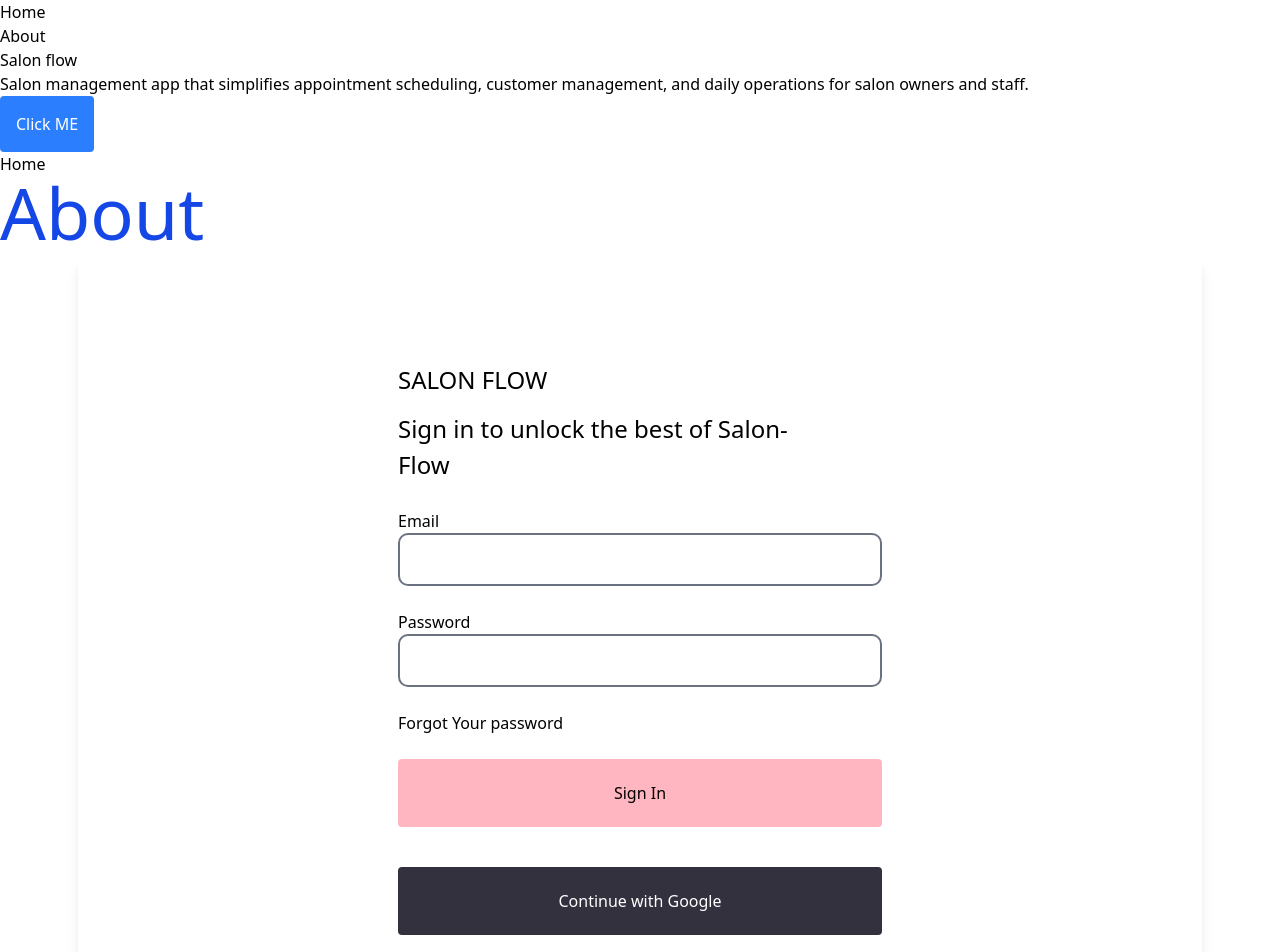
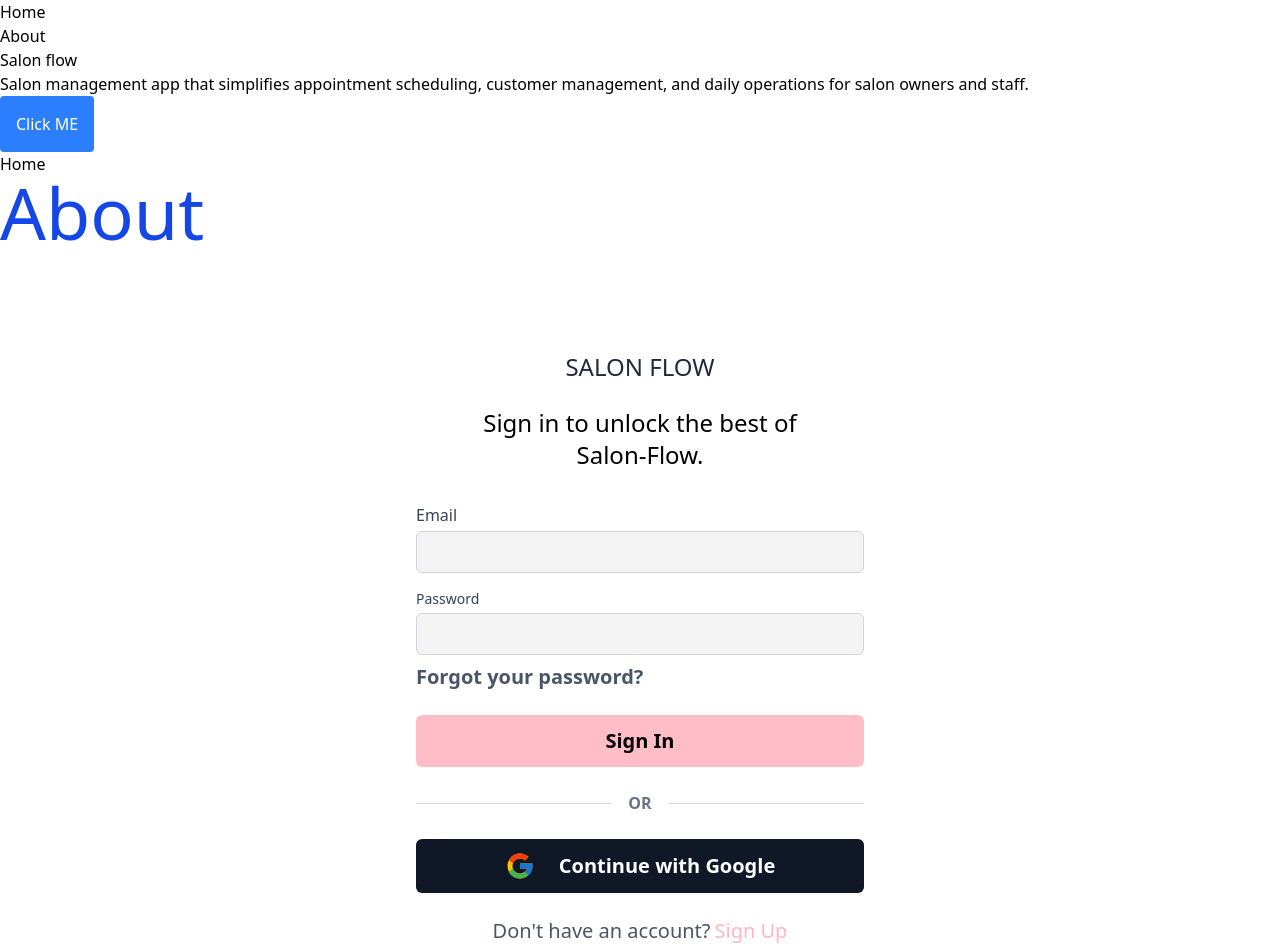
Before and after one commit to Delta-Rwanda/salon-flow, a React (Vite) app: page /LogIn in a window 1280 px wide. Shown: the top 952 px of the page. Built offline with nearby package versions, Linux system fonts and the light colour scheme.

Commit message:
feat: modify login-page

```diff
--- a/package.json
+++ b/package.json
@@ -17,6 +17,7 @@
     "@tailwindcss/vite": "^4.0.17",
     "react": "^18.2.0",
     "react-dom": "^18.2.0",
+    "react-icons": "^5.5.0",
     "react-router-dom": "^7.4.0",
     "tailwindcss": "^4.0.17"
   },
--- a/src/pages/LogIn.jsx
+++ b/src/pages/LogIn.jsx
@@ -1,31 +1,102 @@
+
+
+
+//import { useState } from 'react';
+
+import { FcGoogle } from "react-icons/fc";
+
 const LogIn = () => {
+    //const [email] = useState('');
+    //const [password] = useState('');
+
+
     return (
-        <div className="flex justify-center items-center h-screen ">
-            <div className="shadow-lg p-4 bg-white rounded-lg w-[1124px] h-[785px] flex justify-center items-center">
-                <form action="">
-                    <h1 className=" w-[174px] h-[29px] text-[24px] font-poppins">SALON FLOW</h1>
-                    <p className="mt-[20px] text-[24px] font-poppins w-[415px] h-[78px]">Sign in to unlock the best of Salon-Flow</p>
-                    <div className="pt-[20px]">
-                        <label htmlFor="e-mail">
-                            Email
-                        </label><br></br>
-                        <input type="text" name="email" id="email" className=" p-2.5 border-2 rounded-[10px] block  text-sm text-gray-500 w-[484px] h-[53px]" /><br></br>
-                        <label htmlFor="password">
-                            Password
-                        </label><br></br>
-                        <input type="password" name="password" id="password" className="p-2.5 border-2 rounded-[10px] block  text-sm text-gray-500 w-[484px] h-[53px]" /><br></br>
-                        <p>Forgot Your password</p><br></br>
-                        <button className="w-[484px] h-[68px] px-4 py-2 bg-[#FFB6C1] text-black rounded">
-                            Sign In
-                        </button><br></br>
-                        <button className="mt-[40px] w-[484px] h-[68px] px-4 py-2 bg-[#33313E] text-[#FFFFFF] rounded">
-                            Continue with Google
-                        </button>
+        <div className="flex flex-col items-center justify-center min-h-screen bg-white p-4 font-poppins">
+            <div className="w-full max-w-md">
+                {/*Title */}
+                <h1 className="text-center text-2xl font-medium text-gray-800 mb-6">SALON FLOW</h1>
+
+                {/* Sign in text */}
+                <p className=" text-2xl text-center mb-8   font-poppins font-regular">
+                    Sign in to unlock the best of<br />
+                    Salon-Flow.
+                </p>
+
+                <form>
+                    {/* Email Field */}
+                    <div className="mb-4">
+                        <label htmlFor="email" className="block text-[16px]  font-poppins font-regular text-gray-700 mb-1">Email</label>
+                        <input
+                            id="email"
+                            type="email"
+                            //value={email}
+                            //onChange
+                        className="w-full px-3 py-2 border border-gray-300 rounded-md focus:outline-none focus:ring-2 focus:ring-[#505050] bg-[#F4F4F4]"
+                            required
+                        />
                     </div>
+
+                    {/* Password Field */}
+                    <div className="mb-2">
+                        <label htmlFor="password" className="block text-sm text-gray-700 mb-1">Password</label>
+                        <input
+                            id="password"
+                            type="password"
+                            //value={password}
+                            //onChange
+                        className="w-full px-3 py-2 border border-gray-300 rounded-md focus:outline-none focus:ring-2 focus:ring-[#505050] bg-[#F4F4F4]"
+                            required
+                        />
+                    </div>
+
+                    {/* Forgot Password Link */}
+                    <div className="flex justify-start mb-6">
+                        <a href="#" className="text-xl font-poppins font-semibold text-gray-600 hover:text-gray-800">
+                            Forgot your password?
+                        </a>
+                    </div>
+
+                    {/* Sign In Button */}
+                    <button
+                        type="submit"
+                        className="w-full bg-[#ffb6c1e6] text-xl font-poppins font-semibold text-black py-3 rounded-md hover:bg-[#ffb6c080] transition duration-200"
+                    >
+                        Sign In
+                    </button>
                 </form>
+
+                {/* OR Divider */}
+                <div className="flex items-center my-6">
+                    <div className="flex-grow border-t border-gray-300"></div>
+                    <span className="px-4 text-[16px] text-gray-500 font-poppins font-semibold" >OR</span>
+                    <div className="flex-grow border-t border-gray-300"></div>
+                </div>
+
+                {/* Sign In Button  */}
+                <button
+                    type="button"
+                    className="w-full flex items-center justify-center bg-gray-900 text-white py-3 rounded-md hover:bg-gray-800 transition duration-200"
+                >
+                <span className="pr-6 ">
+                    {<FcGoogle size={30}/>}
+                </span>
+                <p className="text-xl font-semibold">
+                    Continue with Google
+
+                </p>
+                </button>
+
+                {/* Sign Up Link */}
+                <div className="text-center mt-6">
+                    <p className=" text-gray-600 text-xl font-poppins font-mixed">
+                        Don&apos;t have an account?
+                        <a href="#" className="text-[#FFB6C1] ml-1 hover:text-[#ffb6c5d7]">
+                            Sign Up
+                        </a>
+                    </p>
+                </div>
             </div>
         </div>
     );
-};
-
-export default LogIn;
+}
+export default LogIn
```
Also changed, not shown: src/pages/icon.svg (added), 1 other file (tests, documents, lock files or other folders).
